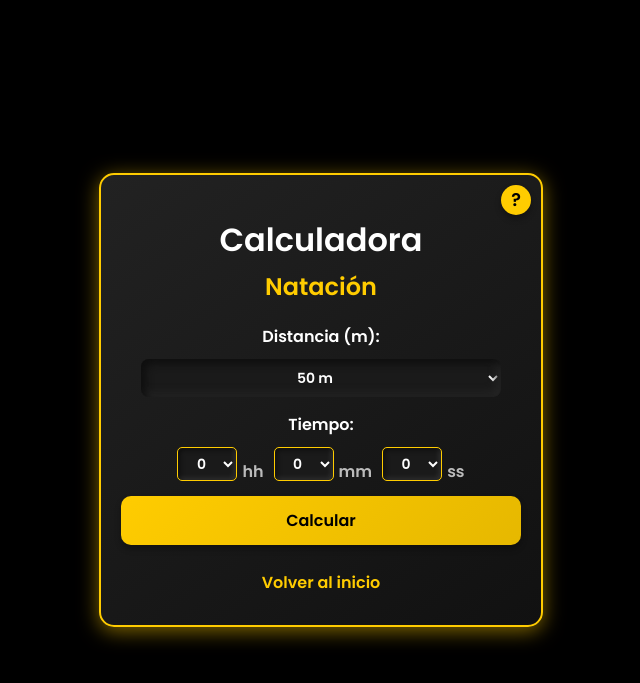
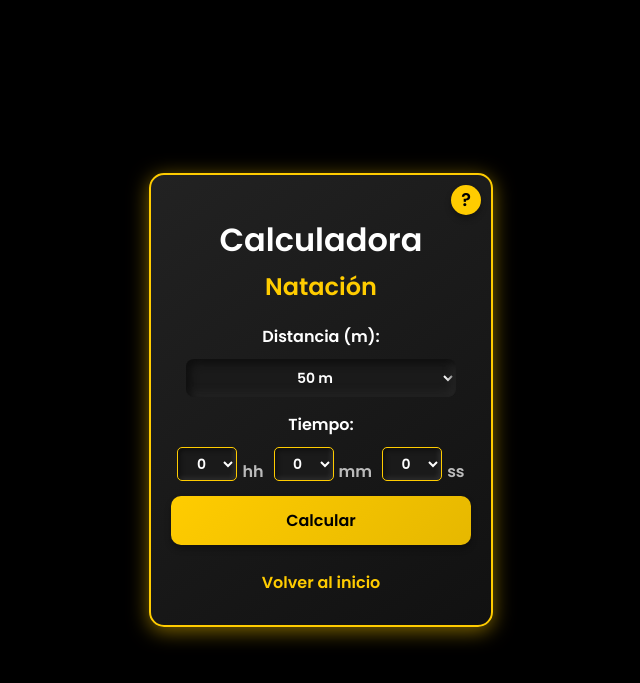
Before and after one commit to Vicarroyo/Dzerotrisplit, a Flask app: page /swimming in a window 1280 px wide. Shown: the top 683 px of the page, without its empty margins (319-959 px from the left). Run offline with Flask 3, Linux system fonts and the light colour scheme.

Commit message:
Update swimming_input.html

```diff
--- a/templates/swimming_input.html
+++ b/templates/swimming_input.html
@@ -21,7 +21,7 @@
         .container {
             position: relative; /* Para posicionar elementos dentro del contenedor */
             width: 90%;
-            max-width: 400px;
+            max-width: 300px;
             text-align: center;
             padding: 20px;
             background: linear-gradient(145deg, #222222, #111111); /* Fondo estilizado */
```
